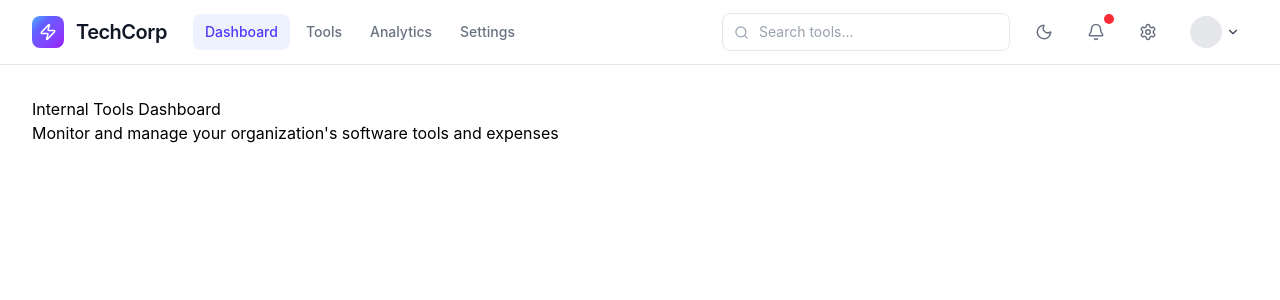
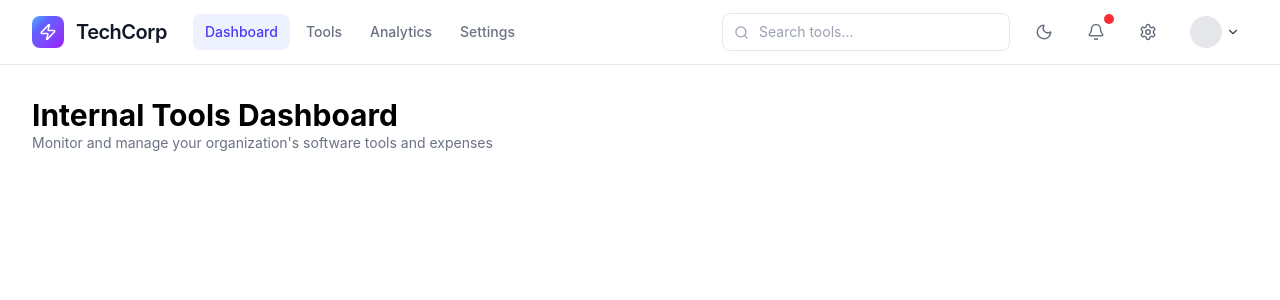
Before and after one commit to peter-francois/internal-tools-management-dashboard, a React (Vite) app: page / in a window 1280 px wide. Shown: the top 300 px of the page. Built offline with nearby package versions, Linux system fonts and the light colour scheme.

Commit message:
style: add global style for h1 h2 and p

```diff
--- a/src/styles/index.css
+++ b/src/styles/index.css
@@ -1,6 +1,19 @@
 @import "tailwindcss";
 @import "@fontsource/inter";
+@import "@fontsource/inter/700.css";
 
 body {
   font-family: "Inter";
 }
+
+@layer base {
+  h1 {
+    @apply text-3xl font-bold;
+  }
+  h2 {
+    @apply text-xl font-semibold;
+  }
+  p {
+    @apply text-sm text-gray-500;
+  }
+}
```
